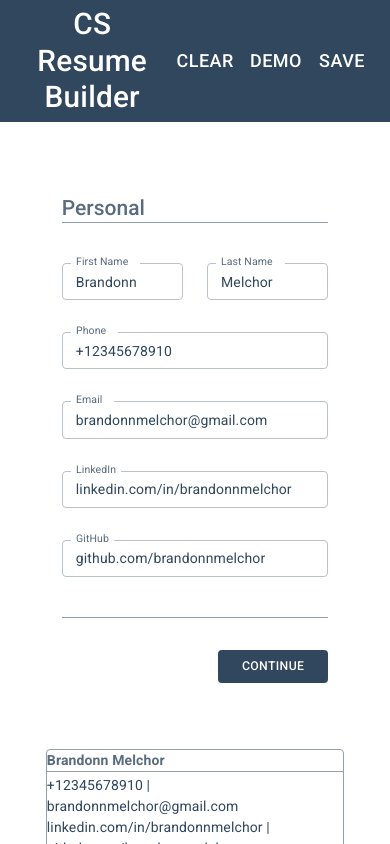
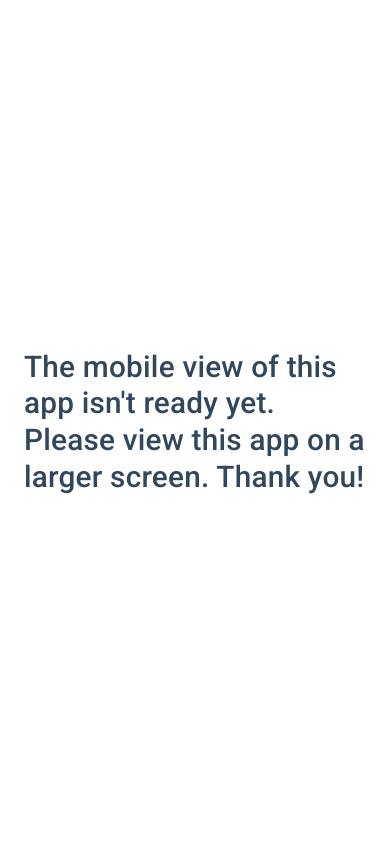
Before and after one commit to brandonnmelchor/resume-builder, a React (Create React App) app: page / in a window 390 px wide. Shown: the top 844 px of the page. Built offline with nearby package versions, Linux system fonts and the light colour scheme.

Commit message:
add message for small screens

```diff
--- a/src/App.js
+++ b/src/App.js
@@ -8,6 +8,7 @@ import { newResume, demoResume, educationEntry, experienceEntry, projectEntry, e
 import Box from "@mui/material/Box";
 import Container from "@mui/material/Container";
 import Grid from "@mui/material/Grid";
+import Typography from "@mui/material/Typography";
 import { ThemeProvider } from "@mui/material/styles";
 import { theme } from "./styles/custom";
 
@@ -189,6 +190,7 @@ export default class App extends React.Component {
     };
 
     return (
+      <Box>
         <Box id="app">
           <ThemeProvider theme={theme}>
             <Nav resume={resume} printRef={printRef} handleChange={handleChange} />
@@ -201,6 +203,12 @@ export default class App extends React.Component {
             <Footer />
           </ThemeProvider>
         </Box>
+        <Box id="small-screen" p={3}>
+          <Typography variant="h4" sx={{ fontWeight: 500 }} component="p">
+            The mobile view of this app isn't ready yet. Please view this app on a larger screen. Thank you!
+          </Typography>
+        </Box>
+      </Box>
     );
   }
 }
--- a/src/styles/app.css
+++ b/src/styles/app.css
@@ -20,6 +20,10 @@
   justify-content: center;
 }
 
+#small-screen {
+  display: none;
+}
+
 @media (max-width: 899px) {
   :root {
     font-size: 14px !important;
@@ -33,3 +37,18 @@
     margin-right: 0 !important;
   }
 }
+
+@media (max-width: 599px) {
+  #app {
+    display: none;
+  }
+
+  #small-screen {
+    min-height: 100vh;
+    display: flex;
+    flex-direction: column;
+    justify-content: center;
+    font-size: 16px !important;
+    color: var(--dark);
+  }
+}
```
Lines whose indentation alone changed are shown as unchanged.
